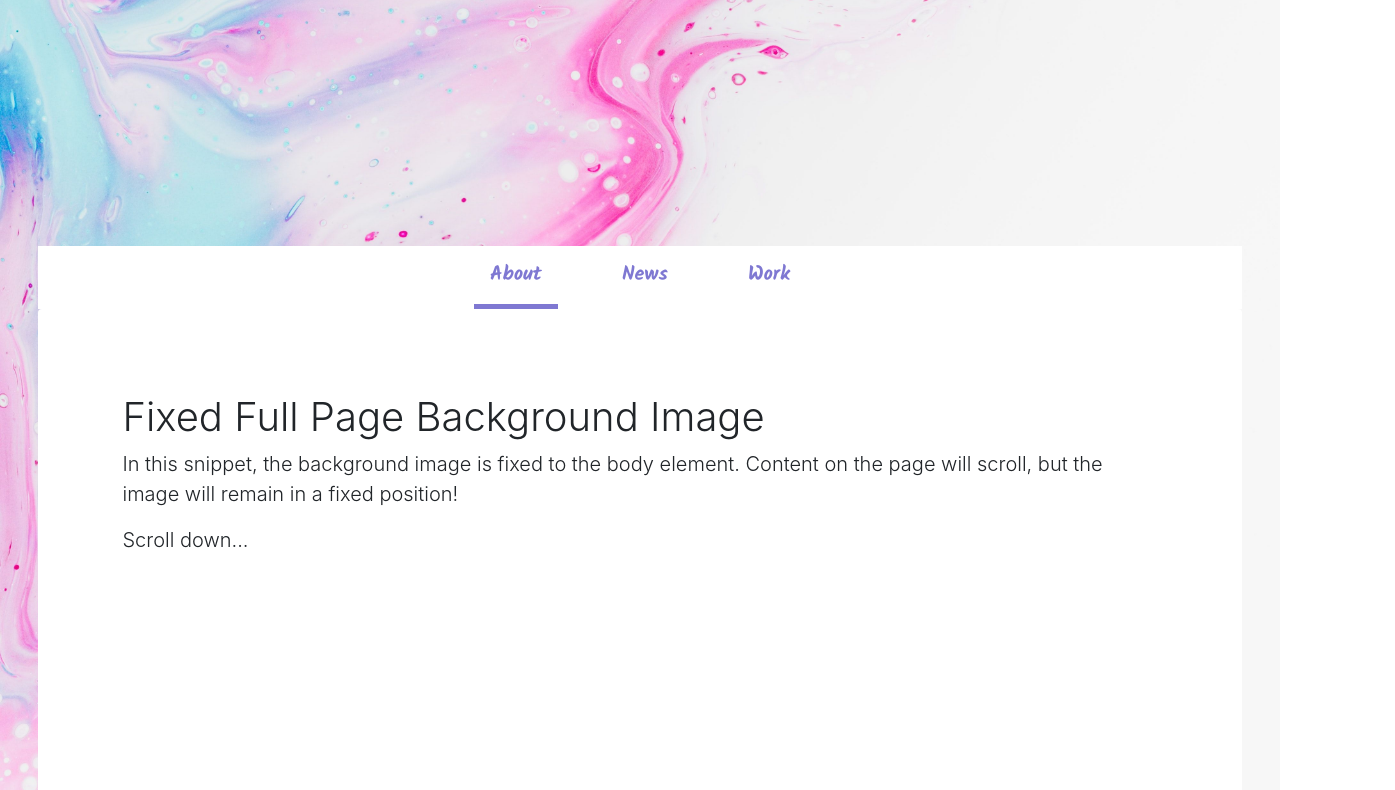
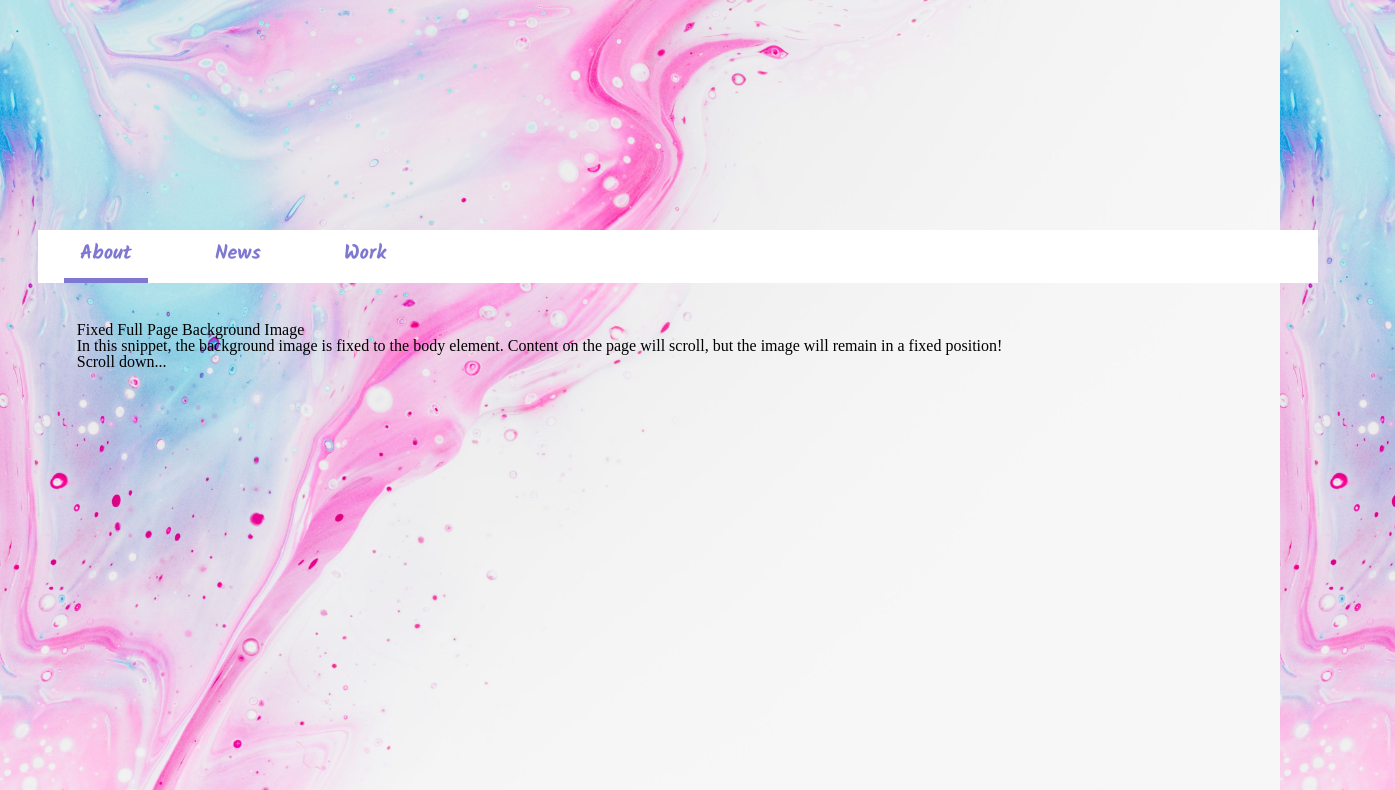
Before and after one commit to ys-carrot/portfolio, a plain HTML site: page index.html in a window 1280 px wide. Shown: the part 406-1196 px from the top of the page, 1395 px wide, since content can reach past the window. Drawn offline with nearby package versions, Linux system fonts and the light colour scheme.

Commit message:
Update index.html

```diff
--- a/index.html
+++ b/index.html
@@ -9,7 +9,7 @@
     <title>yesong</title>
     <link rel="stylesheet" href="css/style.css">
     <link rel="stylesheet" href="css/animate.css">
-    <link rel="stylesheet" href="https://maxcdn.bootstrapcdn.com/bootstrap/4.0.0/css/bootstrap.min.css" integrity="sha384-Gn5384xqQ1aoWXA+058RXPxPg6fy4IWvTNh0E263XmFcJlSAwiGgFAW/dAiS6JXm" crossorigin="anonymous">
+<!--    <link rel="stylesheet" href="https://maxcdn.bootstrapcdn.com/bootstrap/4.0.0/css/bootstrap.min.css" integrity="sha384-Gn5384xqQ1aoWXA+058RXPxPg6fy4IWvTNh0E263XmFcJlSAwiGgFAW/dAiS6JXm" crossorigin="anonymous">-->
     <link href="https://fonts.googleapis.com/css2?family=Kalam:wght@700&family=Pacifico&display=swap" rel="stylesheet">
     <link rel="stylesheet" href="https://cdnjs.cloudflare.com/ajax/libs/font-awesome/4.7.0/css/font-awesome.min.css">
     <script src="js/jquery-3.4.1.min.js"></script>
```
